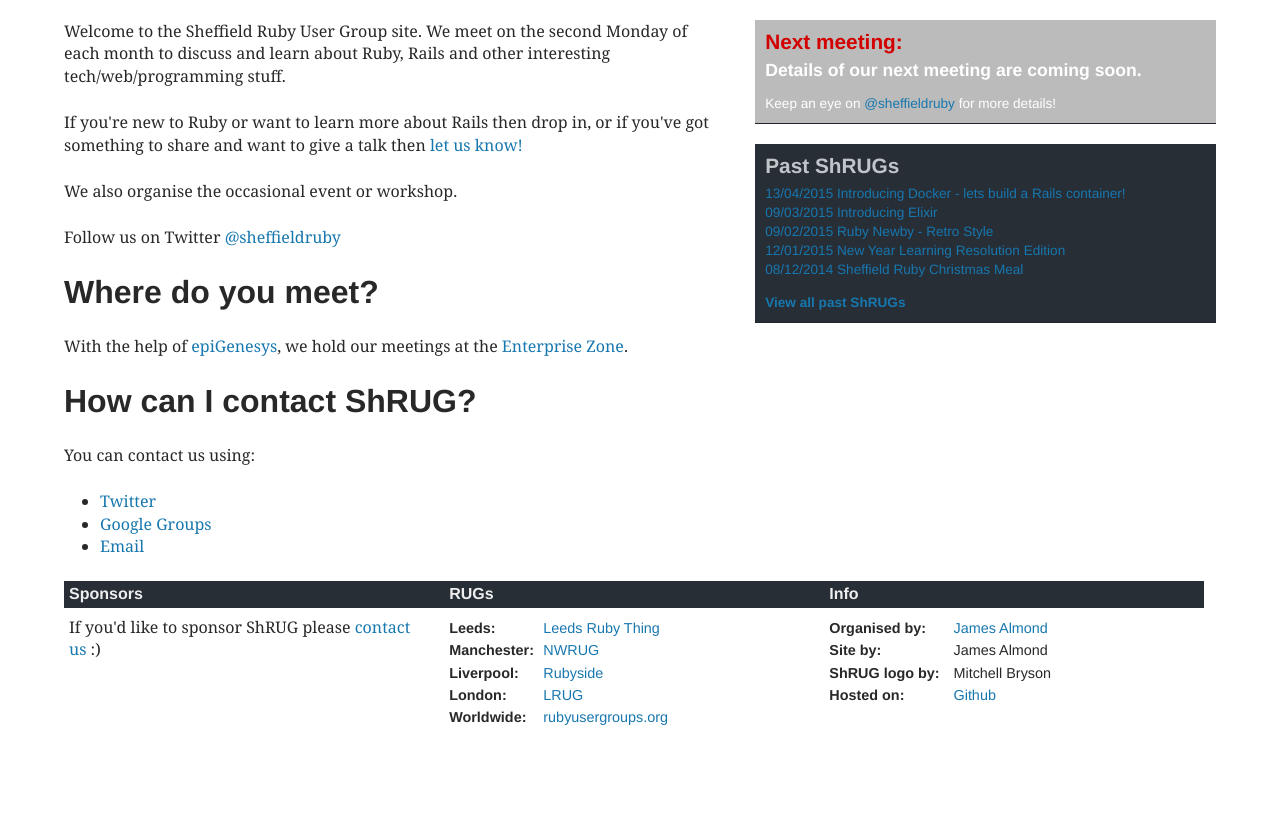
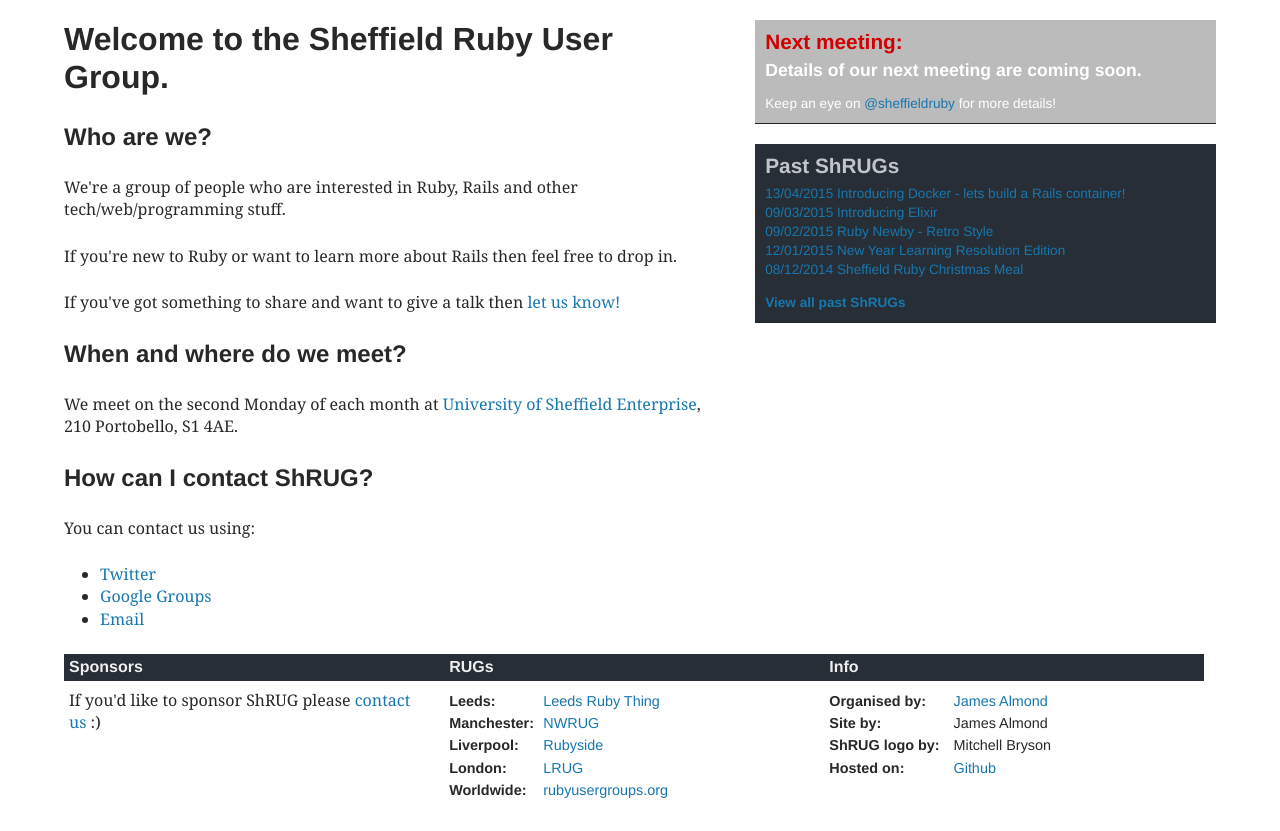
Before and after one commit to shruggers/shruggers.github.com, a Jekyll site: the page built from index.html, in a window 1280 px wide. Shown: the part 171-1002 px from the top of the page. Built offline with Jekyll 4.4.1, drawn with Linux system fonts in a browser that asks for light colours; nearby versions of some CDN libraries; before the commit the page ends 929 px from its top, so only the background shows below that.

Commit message:
Changed layout of the front page

```diff
--- a/index.html
+++ b/index.html
@@ -1,25 +1,26 @@
 ---
 layout: default
 ---
+<h2>Welcome to the Sheffield Ruby User Group.</h2>
+
+<h3>Who are we?</h3>
 <p>
-  Welcome to the Sheffield Ruby User Group site.
-  We meet on the second Monday of each month to discuss and learn about Ruby, Rails and other interesting tech/web/programming stuff.
+  We're a group of people who are interested in Ruby, Rails and other tech/web/programming stuff.
 </p>
 <p>
-If you're new to Ruby or want to learn more about Rails then drop in, or if you've got something to share and want to give a talk then <a href="mailto:shrug@jamesalmond.com">let us know!</a>
+  If you're new to Ruby or want to learn more about Rails then feel free to drop in.
 </p>
 <p>
-  We also organise the occasional event or workshop.
+    If you've got something to share and want to give a talk then <a href="mailto:shrug@jamesalmond.com">let us know!</a>
 </p>
+
+<h3>When and where do we meet?</h3>
 <p>
-  Follow us on Twitter <a href="http://twitter.com/sheffieldruby">@sheffieldruby</a>
+  We meet on the second Monday of each month at
+  <a href="{{ site.default_location_url }}">{{ site.default_location }}</a>, {{ site.default_location_addr }}.
 </p>
-<h2> Where do you meet?</h2>
-<p>
-With the help of <a href="https://www.epigenesys.org.uk/">epiGenesys</a>, we hold
-our meetings at the <a href="https://maps.google.co.uk/maps?cid=3111695280195828660">Enterprise Zone</a>.
-</p>
-<h2>How can I contact ShRUG?</h2>
+
+<h3>How can I contact ShRUG?</h3>
 <p>You can contact us using:</p>
 <ul>
   <li><a href="http://twitter.com/sheffieldruby">Twitter </a></li>
```
